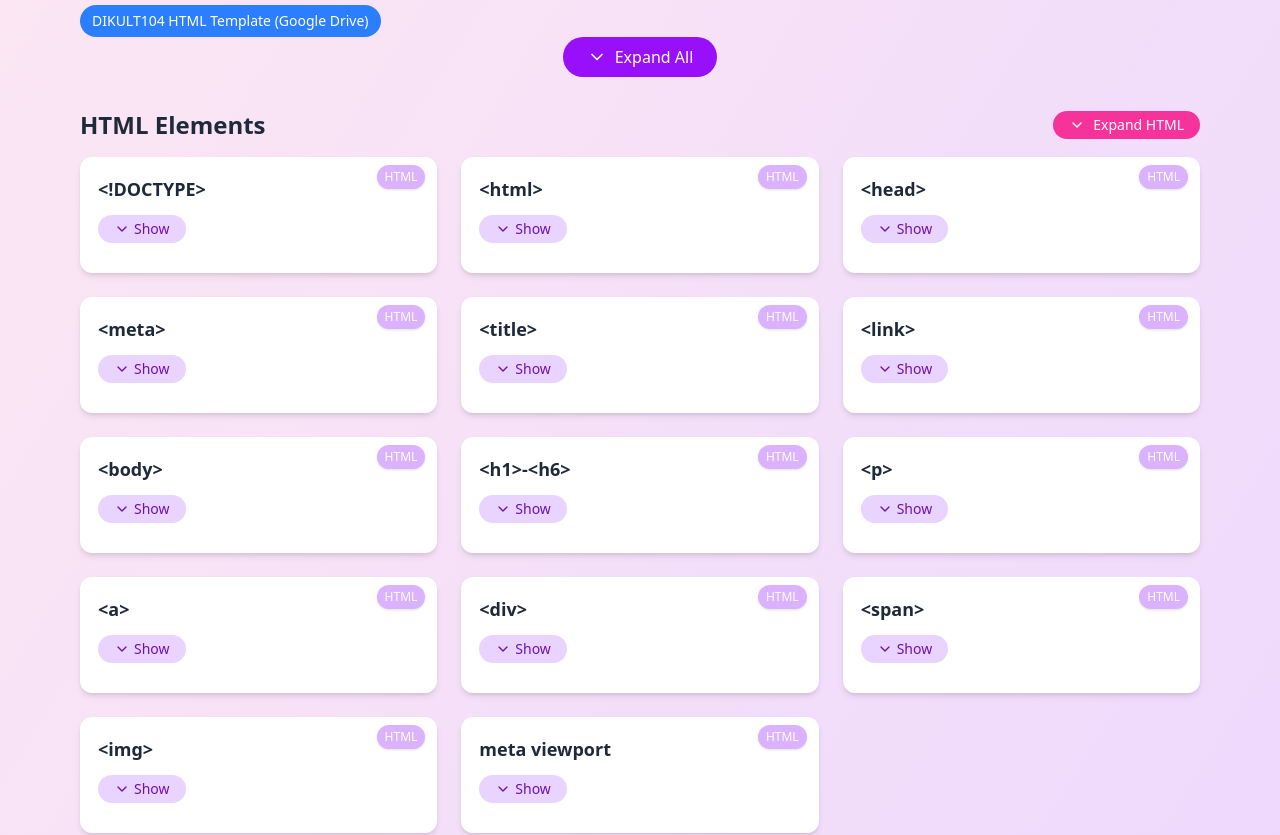
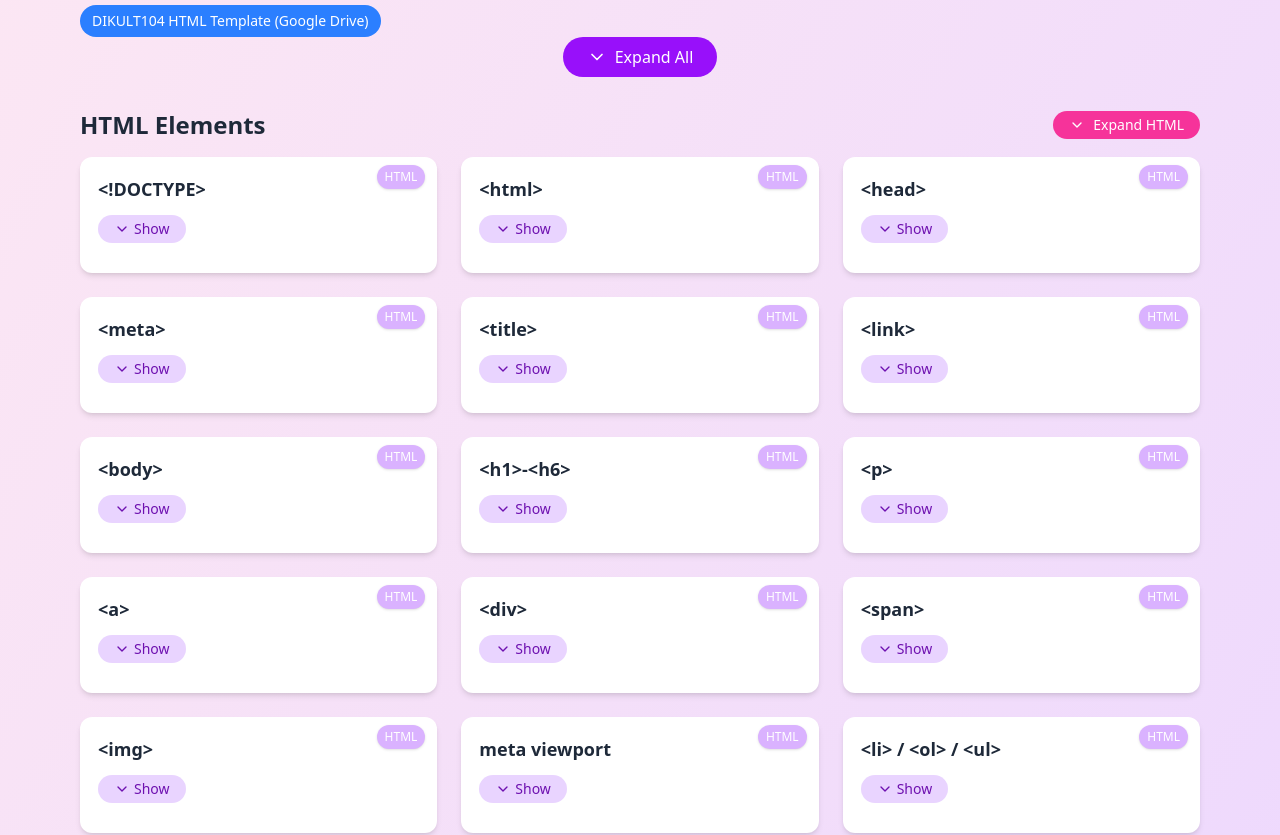
Before and after one commit to isak-dombestein/learn.dombesteindata.net, an Astro site: page /html-css in a window 1280 px wide. Shown: the part 155-990 px from the top of the page. Built offline with nearby package versions, Linux system fonts and the light colour scheme; Astro itself is replaced by a stand-in of ours.

Commit message:
added missing categories

```diff
--- a/src/components/HoverCardGroup.jsx
+++ b/src/components/HoverCardGroup.jsx
@@ -148,6 +148,7 @@ const cardData = [
   },
   {
     title: '<li> / <ol> / <ul>',
+    category: 'HTML',
     content: 'Create a list, either organized with numbers or unorganized with bullet points. Use ol or ul to create the list, and li for each list element.',
     code: `
     <body>
@@ -162,6 +163,7 @@ const cardData = [
   },
   {
     title: '<form> / <input> / <label>',
+    category: 'HTML',
     content: 'Create a form with an input field to take input from a user',
     code: `
      <form action="/action_page.php">
```
